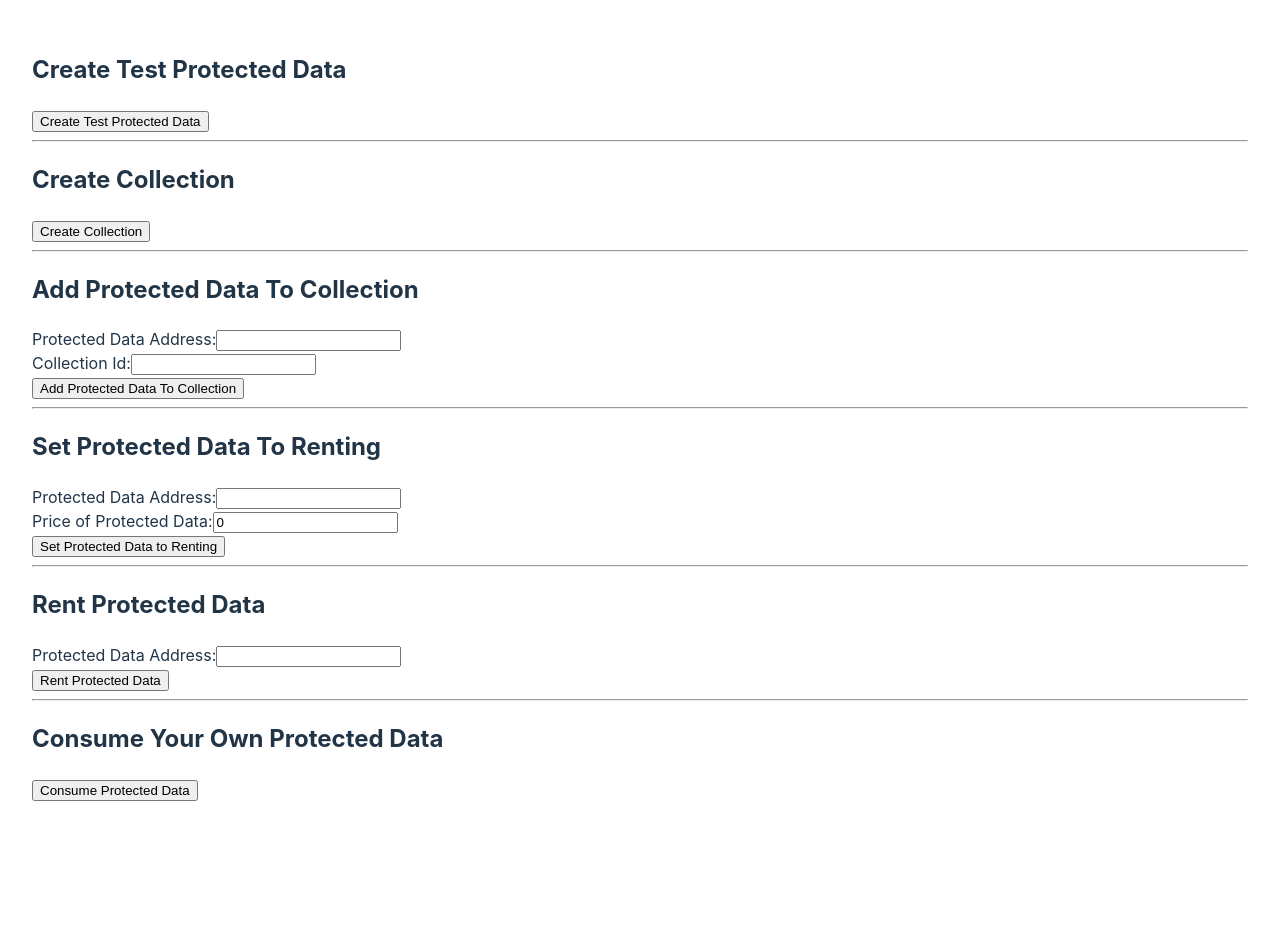
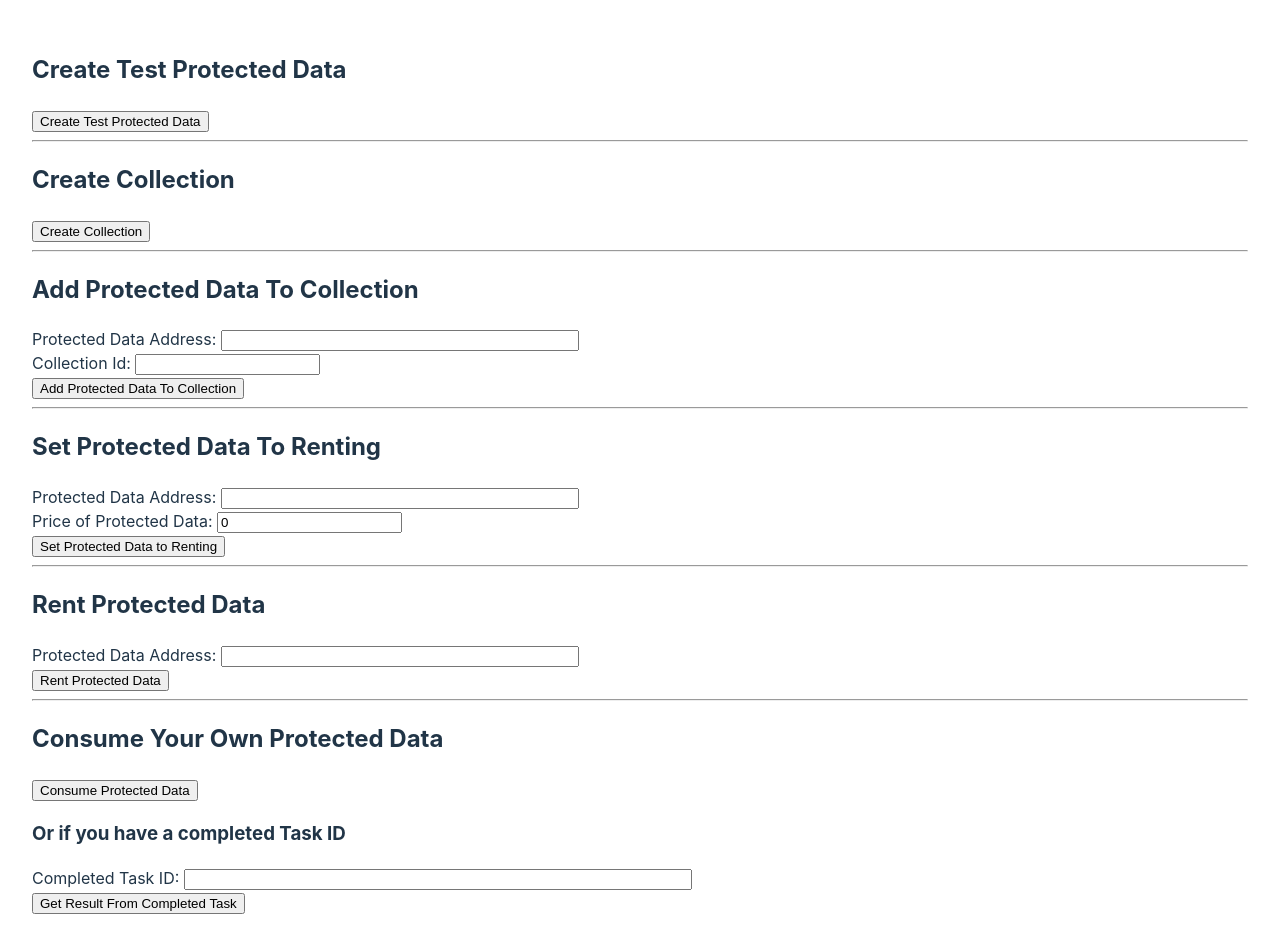
Before and after one commit to iExecBlockchainComputing/dataprotector-sharing-sandbox, a React (Vite) app: page / in a window 1280 px wide. Shown: the top 952 px of the page. Built offline with nearby package versions, Linux system fonts and the light colour scheme; what @iexec/dataprotector would draw is missing.

Commit message:
Change download logic + add getResultFromCompletedTask

```diff
--- a/src/App.tsx
+++ b/src/App.tsx
@@ -26,11 +26,15 @@ function App() {
   const [setProtectedDataToRentingSuccess, setSetProtectedDataToRentingSuccess] = useState(false);
   //For RentProtectedData
   const [isLoadingRentProtectedData, setIsLoadingRentProtectedData] = useState(false);
+  const [isLoadingConsumeProtectedData, setIsLoadingConsumeProtectedData] = useState(false);
   const [rentProtectedDataSuccess, setRentProtectedDataSuccess] = useState(false);
-  const [isLoadingConsumeProtectedData, setIsLoadingConsumeProtectedData] = useState(false);
   //For ConsumeProtectedData
   const [consumeProtectedDataSuccess, setConsumeProtectedDataSuccess] = useState(false);
   const [content, setContent] = useState('');
+  //For GetResultFromCompletedTask
+  const [taskId, setTaskId] = useState('');
+  const [isLoadingGetResultFromCompletedTask, setIsLoadingGetResultFromCompletedTask] = useState(false);
+  const [getResultFromCompletedTaskSuccess, setResultFromCompletedTaskSuccess] = useState(false);
 
   const protectData = async () => {
     try {
@@ -133,6 +137,9 @@ function App() {
       const consumeProtectedDataResult = await iExecDataProtectorClient.sharing.consumeProtectedData({
         protectedData: protectedDataAddressInput,
         app: '0xF248000F0E99e9203FdBE509019f008F9c169705', //An iDapp from the AppWhitelist Managed by iExec Team
+        onStatusUpdate: (status) => {
+          console.log('[consumeProtectedData] status', status);
+        },
       });
       console.log('consumeProtectedDataResult: ', consumeProtectedDataResult);
 
@@ -141,6 +148,27 @@ function App() {
       setConsumeProtectedDataSuccess(true); // show success icon
     } catch (e) {
       setIsLoadingConsumeProtectedData(false); // hide loader
+      console.log(e);
+    }
+  };
+
+  const getResultFromCompletedTask = async () => {
+    try {
+      setResultFromCompletedTaskSuccess(false);
+      setIsLoadingGetResultFromCompletedTask(true); // Show loader
+      const taskResult = await iExecDataProtectorClient.sharing.getResultFromCompletedTask({
+        taskId,
+        onStatusUpdate: (status) => {
+          console.log('[getResultFromCompletedTask] status', status);
+        },
+      });
+      console.log('getResultFromCompletedTask: ', taskResult);
+
+      setContent(taskResult.contentAsObjectURL);
+      setIsLoadingGetResultFromCompletedTask(false); // hide loader
+      setResultFromCompletedTaskSuccess(true); // show success icon
+    } catch (e) {
+      setIsLoadingGetResultFromCompletedTask(false); // hide loader
       console.log(e);
     }
   };
@@ -157,13 +185,27 @@ function App() {
     setProtectedDataPriceInput(event.target.value);
   };
 
+  const handleTaskIdChange = (event: React.ChangeEvent<HTMLInputElement>) => {
+    setTaskId(event.target.value);
+  };
+
+  function download() {
+    const element = document.createElement('a');
+    element.setAttribute('href', content);
+    element.setAttribute('download', 'ProtectedDataFile.txt');
+
+    element.style.display = 'none';
+    document.body.appendChild(element);
+
+    element.click();
+
+    document.body.removeChild(element);
+  }
+
   return (
     <>
       <div>
-        <div>
         <h2>Create Test Protected Data</h2>
-        </div>
-        <div>
         {isLoadingProtectData ? (
           <img src={loader} alt="loading" height="30px" />
         ) : (
@@ -179,15 +221,11 @@ function App() {
         ) : (
           <></>
         )}
-        </div>
         <hr />
       </div>
 
       <div>
-        <div>
         <h2>Create Collection</h2>
-        </div>
-        <div>
         {isLoadingCreateCollection ? (
           <img src={loader} alt="loading" height="30px" />
         ) : (
@@ -203,28 +241,25 @@ function App() {
         ) : (
           <></>
         )}
-        </div>
         <hr />
       </div>
 
       <div>
-        <div>
-          <div>
         <h2>Add Protected Data To Collection</h2>
-          </div>
         <div>
           <label>
-              Protected Data Address:
+            Protected Data Address:{' '}
             <input
               name="Protected Data Address"
               value={protectedData.address}
+              style={{ width: '350px' }}
               onChange={handleProtectedDataAddressChange}
             />
           </label>
         </div>
         <div>
           <label>
-              Collection Id:
+            Collection Id:{' '}
             <input name="Collection Id" value={collection.collectionId} onChange={handleCollectionIdChange} />
           </label>
         </div>
@@ -243,28 +278,25 @@ function App() {
         ) : (
           <></>
         )}
-        </div>
         <hr />
       </div>
 
       <div>
         <div>
-          <div>
           <h2>Set Protected Data To Renting</h2>
-          </div>
-          <div>
           <label>
-              Protected Data Address:
+            Protected Data Address:{' '}
             <input
               name="Protected Data Address"
               value={protectedData.address}
+              style={{ width: '350px' }}
               onChange={handleProtectedDataAddressChange}
             />
           </label>
         </div>
         <div>
           <label>
-              Price of Protected Data:
+            Price of Protected Data:{' '}
             <input name="Protected Data Price" defaultValue="0" onChange={handleProtectedDataPriceChange} />
           </label>
         </div>
@@ -283,21 +315,18 @@ function App() {
         ) : (
           <></>
         )}
-        </div>
         <hr />
       </div>
 
       <div>
-        <div>
-          <div>
         <h2>Rent Protected Data</h2>
-          </div>
         <div>
           <label>
-              Protected Data Address:
+            Protected Data Address:{' '}
             <input
               name="Protected Data Address"
               value={protectedData.address}
+              style={{ width: '350px' }}
               onChange={handleProtectedDataAddressChange}
             />
           </label>
@@ -317,34 +346,59 @@ function App() {
         ) : (
           <></>
         )}
-        </div>
         <hr />
       </div>
 
       <div>
-        <div>
-          <div>
         <h2>Consume Your Own Protected Data</h2>
-          </div>
         {isLoadingConsumeProtectedData ? (
           <img src={loader} alt="loading" height="30px" />
         ) : (
           <button onClick={consumeProtectedData}>Consume Protected Data</button>
         )}
-          {consumeProtectedDataSuccess ? (
-            <div>
+        {consumeProtectedDataSuccess && (
           <label style={{ display: 'inline-block', verticalAlign: 'middle' }}>
             <img src={successIcon} alt="success" height="30px" style={{ verticalAlign: 'middle' }} />
-                You can now visualize the rented Protected Data :
-                <a href={content} download="ProtectedDataFile.txt">
+            You can now visualize the rented Protected Data:{' '}
+            <button
+              type="button"
+              onClick={() => {
+                download();
+              }}
+            >
               Download File
-                </a>
+            </button>
+          </label>
+        )}
+      </div>
+
+      <div>
+        <h3>Or if you have a completed Task ID</h3>
+        <div>
+          <label>
+            Completed Task ID:{' '}
+            <input name="Completed Task ID" value={taskId} style={{ width: '500px' }} onChange={handleTaskIdChange} />
           </label>
         </div>
+        {isLoadingGetResultFromCompletedTask ? (
+          <img src={loader} alt="loading" height="30px" />
         ) : (
-            <></>
+          <button onClick={getResultFromCompletedTask}>Get Result From Completed Task</button>
         )}
-        </div>
+        {getResultFromCompletedTaskSuccess && (
+          <label style={{ display: 'inline-block', verticalAlign: 'middle' }}>
+            <img src={successIcon} alt="success" height="30px" style={{ verticalAlign: 'middle' }} />
+            You can now visualize the rented Protected Data:{' '}
+            <button
+              type="button"
+              onClick={() => {
+                download();
+              }}
+            >
+              Download File
+            </button>
+          </label>
+        )}
       </div>
     </>
   );
```
Lines whose indentation alone changed are shown as unchanged.
